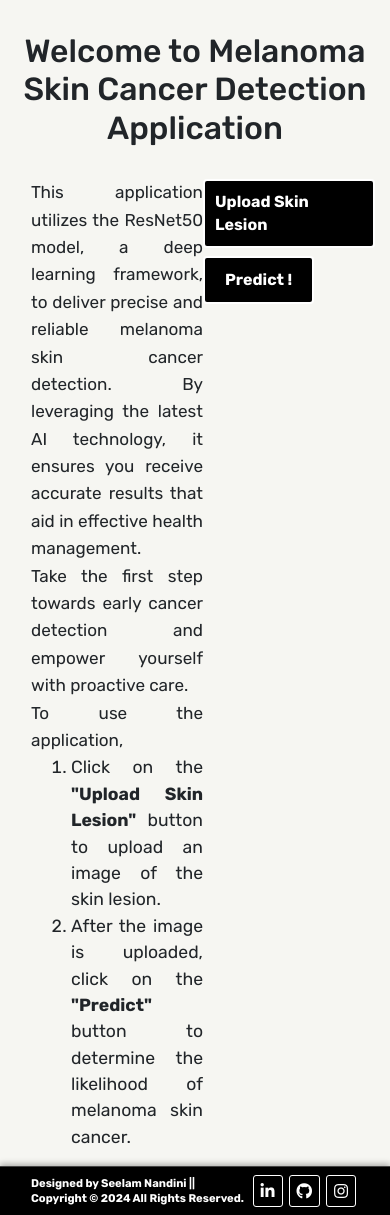
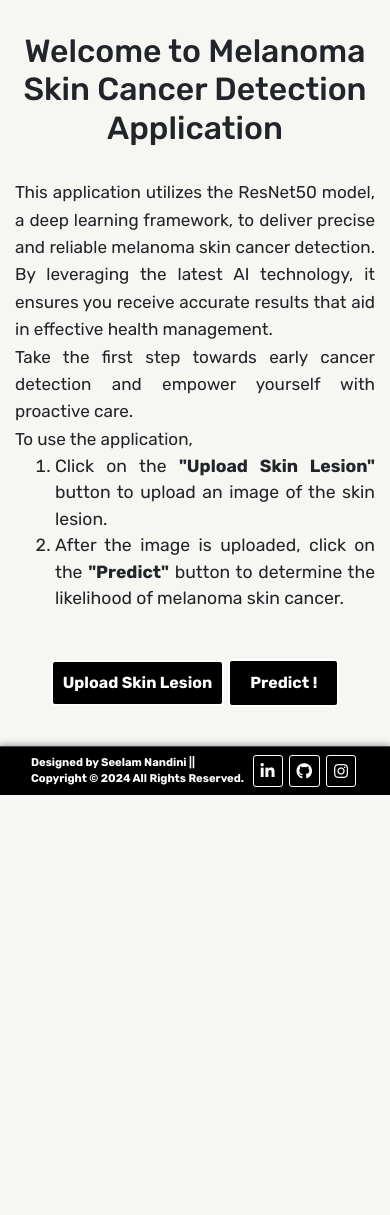
Before and after one commit to seelam-nandini/Melanoma-Skin-Cancer-Detection-using-Resnet50-CNN-Model, a Flask app: page / in a window 390 px wide. Shown: the part 118-1333 px from the top of the page. After the commit the page ends 913 px from the top, so only its background shows below. Run offline with Flask 3, Linux system fonts and the light colour scheme; some libraries are stand-ins or nearby versions.

Commit message:
Updated files

```diff
--- a/static/css/main.css
+++ b/static/css/main.css
@@ -32,6 +32,8 @@ main {
     justify-content: space-between;
     align-items: flex-start;
     margin-top: 0.3em;
+    gap: 1em;
+    flex-wrap: wrap; /* Ensure items wrap on smaller screens */
 }
 .info-section {
     flex: 1;
@@ -92,9 +94,6 @@ main {
     font-size: 1.1em;
     text-align: center;
     color: #333;
-}
-main {
-    flex: 1;
 }
 .btn-source-code {
     border: 2px solid #ffffff;
@@ -185,3 +184,18 @@ input[type="file"] {
     0% { transform: rotate(0deg); }
     100% { transform: rotate(360deg); }
 }
+
+/* Mobile view adjustments */
+@media (max-width: 768px) {
+    .main-container {
+        flex-direction: column;
+        gap: 1em; /* Space between the stacked elements */
+    }
+    .info-section, .upload-section {
+        width: 100%; /* Ensure full width for mobile view */
+        padding: 0;
+    }
+    .upload-section {
+        margin-top: 1em;
+    }
+}
```
